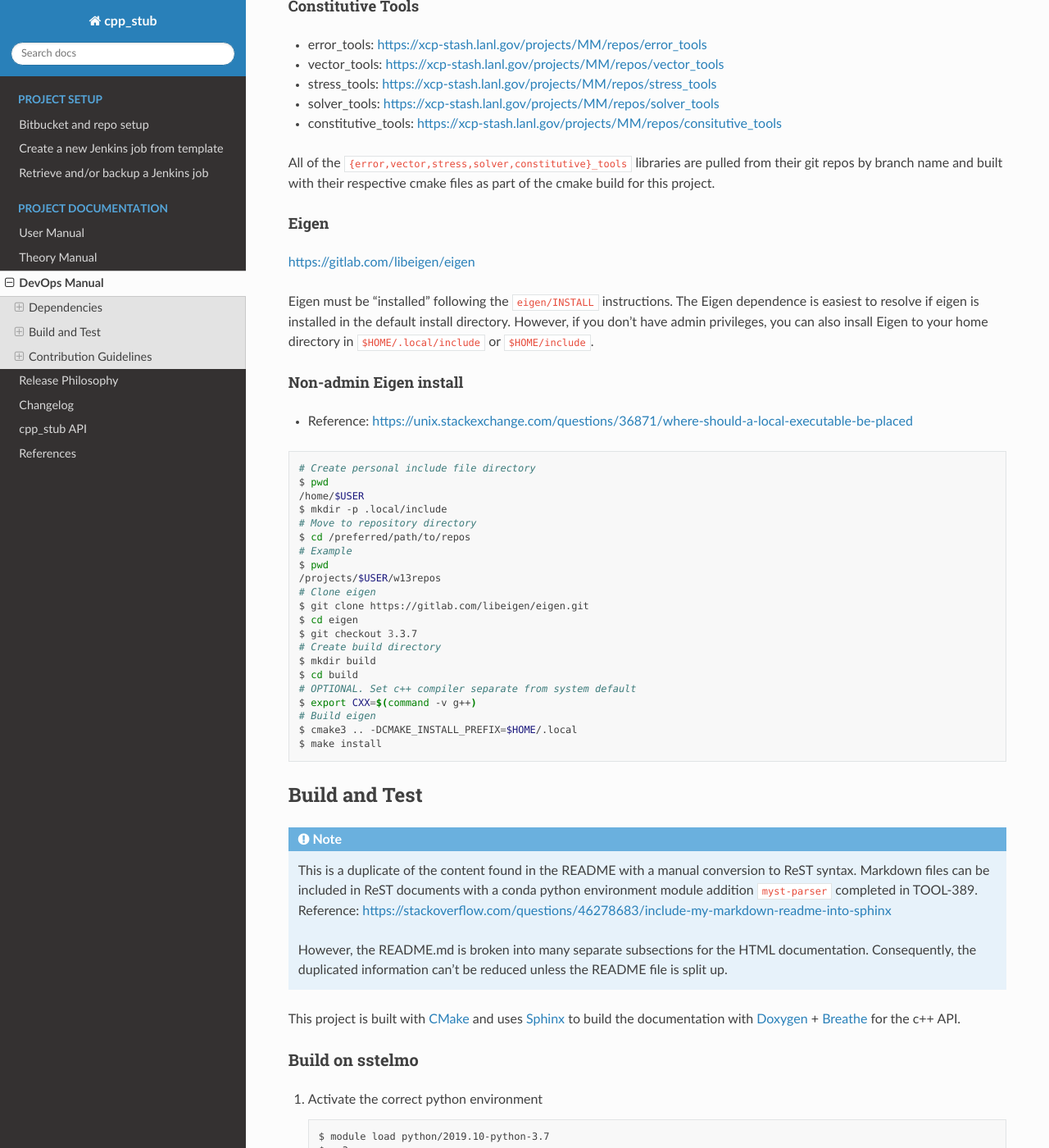
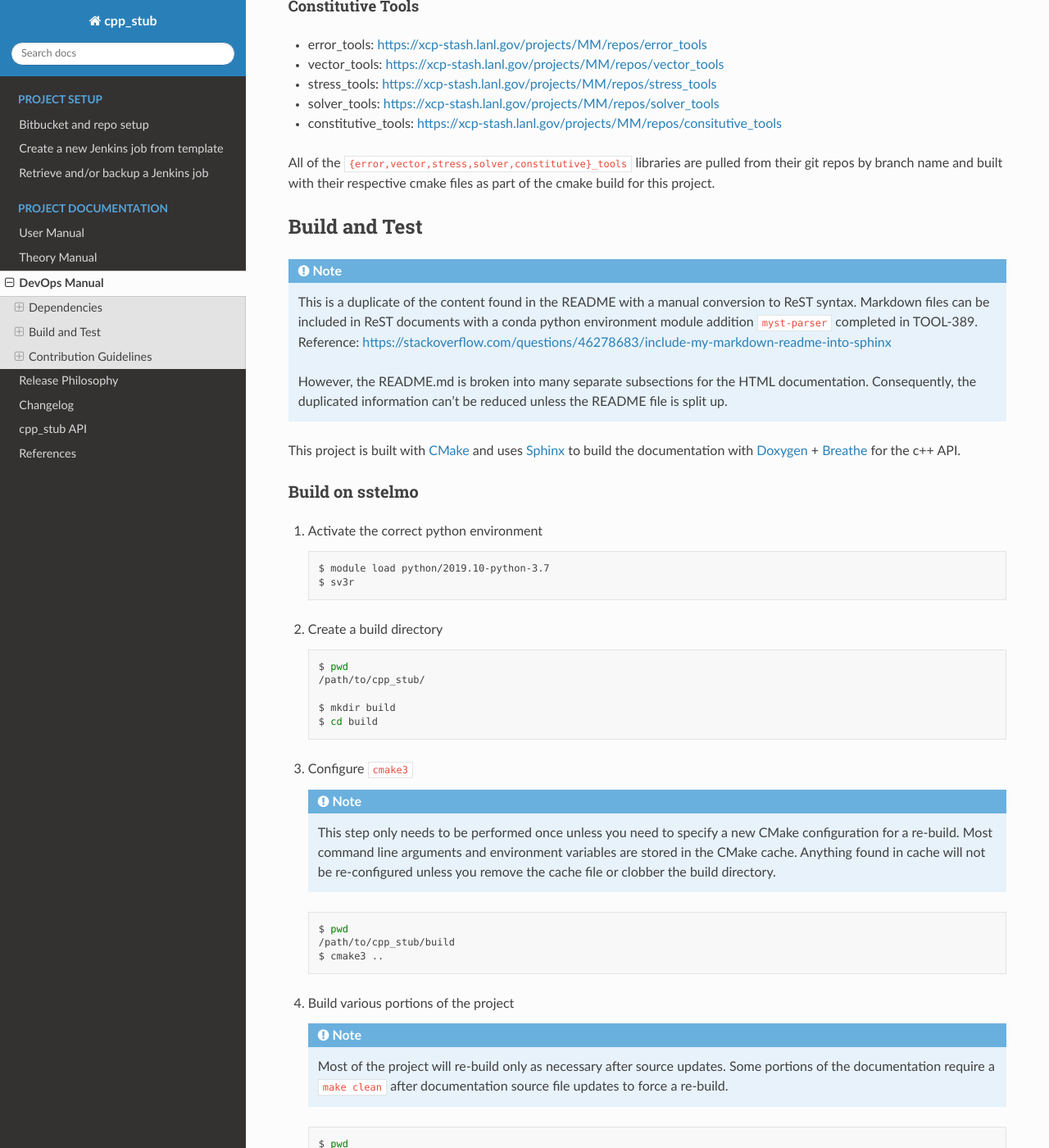
Before and after one commit to lanl/tardigrade-asp, a Sphinx documentation site: the page built from docs/devops.rst, in a window 1280 px wide and 1400 px high, scrolled down 1392 px. Shown: the whole window at 82% size. Built offline with Sphinx 7.4.7 and the Read the Docs theme 2.0.0, drawn with Linux system fonts in a browser that asks for light colours.

Commit message:
MAINT: remove eigen install discussion from html build source files

```diff
--- a/docs/dependencies.txt
+++ b/docs/dependencies.txt
@@ -65,43 +65,3 @@ Constitutive Tools
 All of the ``{error,vector,stress,solver,constitutive}_tools`` libraries are
 pulled from their git repos by branch name and built with their respective cmake
 files as part of the cmake build for this project.
-
-Eigen
------
-
-https://gitlab.com/libeigen/eigen
-
-Eigen must be "installed" following the ``eigen/INSTALL`` instructions. The
-Eigen dependence is easiest to resolve if eigen is installed in the default
-install directory.  However, if you don't have admin privileges, you can also
-insall Eigen to your home directory in ``$HOME/.local/include`` or
-``$HOME/include``.
-
-Non-admin Eigen install
------------------------
-
-* Reference: https://unix.stackexchange.com/questions/36871/where-should-a-local-executable-be-placed
-
-.. code:: bash
-
-   # Create personal include file directory
-   $ pwd
-   /home/$USER
-   $ mkdir -p .local/include
-   # Move to repository directory
-   $ cd /preferred/path/to/repos
-   # Example
-   $ pwd
-   /projects/$USER/w13repos
-   # Clone eigen
-   $ git clone https://gitlab.com/libeigen/eigen.git
-   $ cd eigen
-   $ git checkout 3.3.7
-   # Create build directory
-   $ mkdir build
-   $ cd build
-   # OPTIONAL. Set c++ compiler separate from system default
-   $ export CXX=$(command -v g++)
-   # Build eigen
-   $ cmake3 .. -DCMAKE_INSTALL_PREFIX=$HOME/.local
-   $ make install
```
